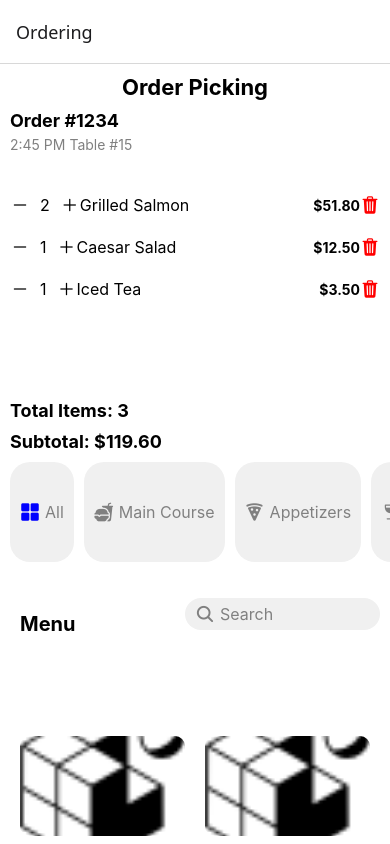
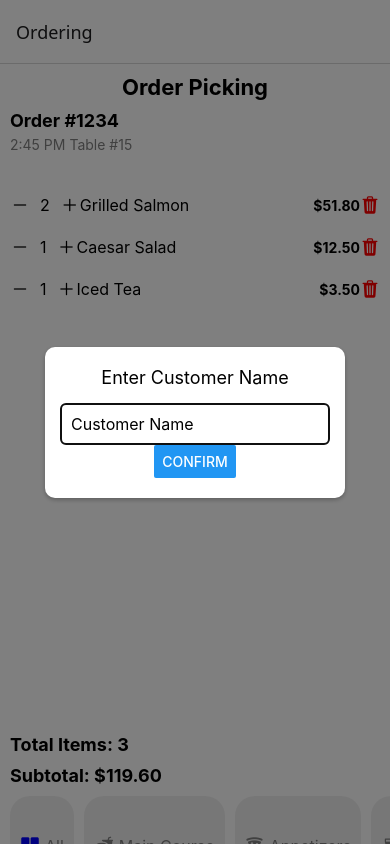
Before and after one commit to rianbangs/kainegosyo, a React Native app: screen /Ordering in a window 390 px wide. Shown: the top 844 px of the page. Built offline with nearby package versions, Linux system fonts and the light colour scheme.

Commit message:
update in Ordering

```diff
--- a/components/Cashiering.jsx
+++ b/components/Cashiering.jsx
@@ -1,4 +1,4 @@
-import React from 'react';
+import React, { useState } from 'react';
 import {
   View,
   Text,
@@ -9,7 +9,22 @@ import {
 import { Ionicons } from '@expo/vector-icons';
 
 export default function Cashiering({ route }) {
-  const { order, orderNumber, tableNumber, time } = route.params;
+  const { order: initialOrder, orderNumber, tableNumber, time } = route.params;
+  const [order, setOrder] = useState(initialOrder);
+
+  const updateQuantity = (id, type) => {
+    setOrder((prevOrder) =>
+      prevOrder.map((item) =>
+        item.id === id
+          ? { ...item, quantity: type === 'increase' ? item.quantity + 1 : Math.max(1, item.quantity - 1) }
+          : item
+      )
+    );
+  };
+
+  const removeItem = (id) => {
+    setOrder((prevOrder) => prevOrder.filter((item) => item.id !== id));
+  };
 
   const getTotalPrice = () => {
     return order.reduce((total, item) => total + item.price * item.quantity, 0).toFixed(2);
@@ -28,17 +43,17 @@ export default function Cashiering({ route }) {
       <Text style={styles.itemName}>{item.name}</Text>
       <Text style={styles.price}>${item.price.toFixed(2)}</Text>
       <View style={styles.quantityContainer}>
-        <TouchableOpacity>
+        {/* <TouchableOpacity onPress={() => updateQuantity(item.id, 'decrease')}>
           <Ionicons name="remove-circle-outline" size={24} color="black" />
-        </TouchableOpacity>
+        </TouchableOpacity> */}
         <Text style={styles.quantity}>{item.quantity}</Text>
-        <TouchableOpacity>
+        {/* <TouchableOpacity onPress={() => updateQuantity(item.id, 'increase')}>
           <Ionicons name="add-circle-outline" size={24} color="black" />
-        </TouchableOpacity>
+        </TouchableOpacity> */}
       </View>
-      <TouchableOpacity>
+      {/* <TouchableOpacity onPress={() => removeItem(item.id)}>
         <Ionicons name="trash-outline" size={24} color="red" />
-      </TouchableOpacity>
+      </TouchableOpacity> */}
     </View>
   );
 
@@ -58,9 +73,10 @@ export default function Cashiering({ route }) {
       />
 
       <View style={styles.summaryContainer}>
-        <Text style={styles.summaryText}>Subtotal: ${getTotalPrice()}</Text>
+        {/* <Text style={styles.summaryText}>Subtotal: ${getTotalPrice()}</Text>
         <Text style={styles.summaryText}>Tax (8%): ${getTax()}</Text>
-        <Text style={styles.totalText}>Total: ${getTotalWithTax()}</Text>
+        <Text style={styles.totalText}>Total: ${getTotalWithTax()}</Text> */}
+        <Text style={styles.totalText}>Total: ${getTotalPrice()}</Text>
       </View>
 
       <TouchableOpacity style={styles.completePaymentButton}>
@@ -121,7 +137,7 @@ const styles = StyleSheet.create({
     fontSize: 16,
   },
   summaryContainer: {
-    marginBottom: 20,
+    marginBottom: 60,
   },
   summaryText: {
     fontSize: 16,
--- a/components/Ordering.jsx
+++ b/components/Ordering.jsx
@@ -1,4 +1,4 @@
-import React, { useState } from 'react';
+import React, { useState, useEffect } from 'react';
 import {
   View,
   Text,
@@ -8,6 +8,8 @@ import {
   StyleSheet,
   ScrollView,
   TextInput,
+  Modal,
+  Button,
 } from 'react-native';
 import { Ionicons } from '@expo/vector-icons';
 import { useNavigation } from '@react-navigation/native';
@@ -38,6 +40,12 @@ export default function Ordering() {
   ]);
 
   const [searchQuery, setSearchQuery] = useState('');
+  const [customerName, setCustomerName] = useState('');
+  const [modalVisible, setModalVisible] = useState(false);
+
+  useEffect(() => {
+    setModalVisible(true);
+  }, []);
 
   const updateQuantity = (id, type) => {
     setOrder((prevOrder) =>
@@ -104,6 +112,7 @@ export default function Ordering() {
   );
 
   const handlePlaceOrder = () => {
+    // setModalVisible(true);
     navigation.navigate('Cashiering', {
       order,
       orderNumber: '1234',
@@ -112,12 +121,17 @@ export default function Ordering() {
     });
   };
 
+  const handleConfirmOrder = () => {
+    setModalVisible(false);
+  };
+
   return (
     <View style={styles.container}>
       <View style={styles.headerContainer}>
         <Text style={styles.header}>Order Picking</Text>
         <Text style={styles.subHeader}>Order #1234</Text>
         <Text style={styles.subText}>2:45 PM Table #15</Text>
+        {customerName ? <Text style={styles.customerNameText}>Customer: {customerName}</Text> : null}
       </View>
 
         {order.length > 0 ? (
@@ -168,9 +182,31 @@ export default function Ordering() {
           <Text style={styles.buttonText}>Clear</Text>
         </TouchableOpacity>
         <TouchableOpacity style={styles.payButton} onPress={handlePlaceOrder}>
-          <Text style={styles.buttonText}>Place Order</Text>
+          <Text style={styles.buttonText}>Proceed Order</Text>
         </TouchableOpacity>
       </View>
+
+      <Modal
+        animationType="slide"
+        transparent={true}
+        visible={modalVisible}
+        onRequestClose={() => {
+          setModalVisible(!modalVisible);
+        }}
+      >
+        <View style={styles.modalContainer}>
+          <View style={styles.modalView}>
+            <Text style={styles.modalText}>Enter Customer Name</Text>
+            <TextInput
+              style={styles.customerNameInput}
+              placeholder="Customer Name"
+              value={customerName}
+              onChangeText={setCustomerName}
+            />
+            <Button title="Confirm" onPress={handleConfirmOrder} />
+          </View>
+        </View>
+      </Modal>
     </View>
   );
 }
@@ -199,11 +235,12 @@ const styles = StyleSheet.create({
 },
 scrollViewContentOrder:{
     marginTop:60, // Add margin to avoid content being hidden behind the header
+
     paddingTop: 60, // Add padding to avoid content being hidden behind the header
     padding: 10,
-    paddingBottom: 80, // Add padding to avoid content being hidden behind the buttons
     width: '100%',
-    height: '100%'
+    height: 600
+
 },
 categoryScroll: {
     marginTop: 10,
@@ -227,6 +264,7 @@ categoryScroll: {
   header: { fontSize: 22, fontWeight: 'bold', textAlign: 'center', marginBottom: 10 },
   subHeader: { fontSize: 18, fontWeight: 'bold', marginBottom: 5 },
   subText: { color: 'gray', marginBottom: 15 },
+  customerNameText: { fontSize: 16, color: 'gray', marginBottom: 15 },
   orderItem: { flexDirection: 'row', alignItems: 'center', justifyContent: 'space-between', paddingVertical: 10, width: '100%' },
   quantity: { marginHorizontal: 10, fontSize: 16 },
   itemName: { flex: 1, fontSize: 16 },
@@ -235,6 +273,17 @@ categoryScroll: {
   menuHeaderContainer: { flexDirection: 'row', justifyContent: 'space-between', alignItems: 'center', marginHorizontal: 10, marginTop: 20 },
   searchContainer: { flexDirection: 'row', alignItems: 'center', backgroundColor: '#f0f0f0', borderRadius: 20, paddingHorizontal: 10, paddingVertical: 5 },
   searchInput: { marginLeft: 5, fontSize: 16, color: 'gray', width: 150 },
+  customerNameContainer: {
+    marginHorizontal: 10,
+    marginTop: 20,
+  },
+  customerNameInput: {
+    borderWidth: 1,
+    borderColor: 'gray',
+    borderRadius: 5,
+    padding: 10,
+    fontSize: 16,
+  },
   menuItem: { flex: 1, alignItems: 'center', margin: 10, width: '45%' },
   image: { width: '100%', height: 100, borderRadius: 10 },
   menuText: { fontSize: 16, marginTop: 5 },
@@ -255,4 +304,30 @@ categoryScroll: {
   buttonText: { color: 'white', fontSize: 16, fontWeight: 'bold', textAlign: 'center' },
   subtotal: { marginLeft:10 ,fontSize: 18, fontWeight: 'bold', marginTop: 10 },
   emptyMessage: { marginTop:340,width: 400,flexDirection: 'row',textAlign: 'center', fontSize: 16, color: 'gray', marginVertical: 20 },
+  modalContainer: {
+    flex: 1,
+    justifyContent: 'center',
+    alignItems: 'center',
+    backgroundColor: 'rgba(0,0,0,0.5)',
+  },
+  modalView: {
+    width: 300,
+    backgroundColor: 'white',
+    borderRadius: 10,
+    padding: 20,
+    alignItems: 'center',
+    shadowColor: '#000',
+    shadowOffset: {
+      width: 0,
+      height: 2,
+    },
+    shadowOpacity: 0.25,
+    shadowRadius: 4,
+    elevation: 5,
+  },
+  modalText: {
+    marginBottom: 15,
+    textAlign: 'center',
+    fontSize: 18,
+  },
 });
```
